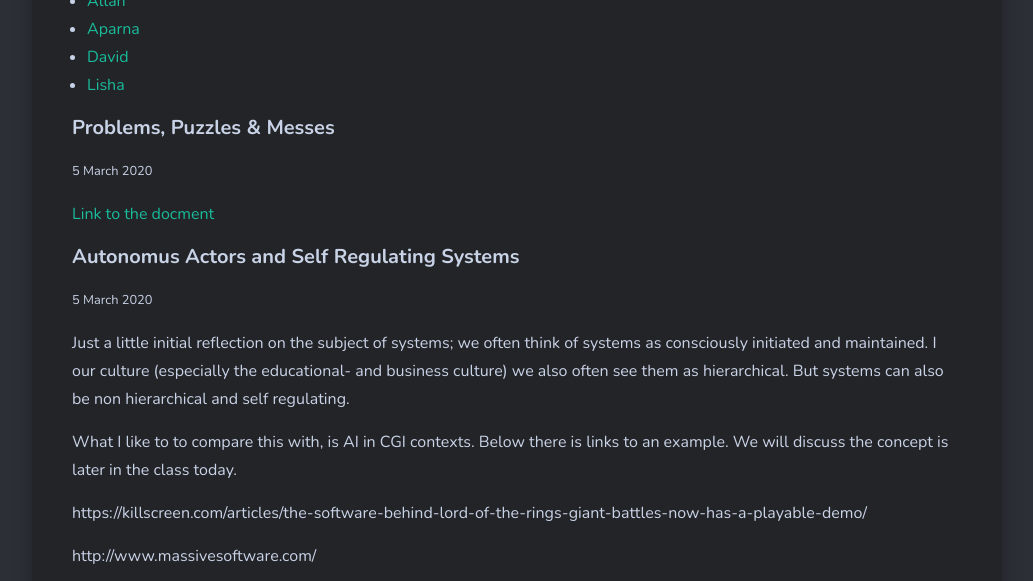
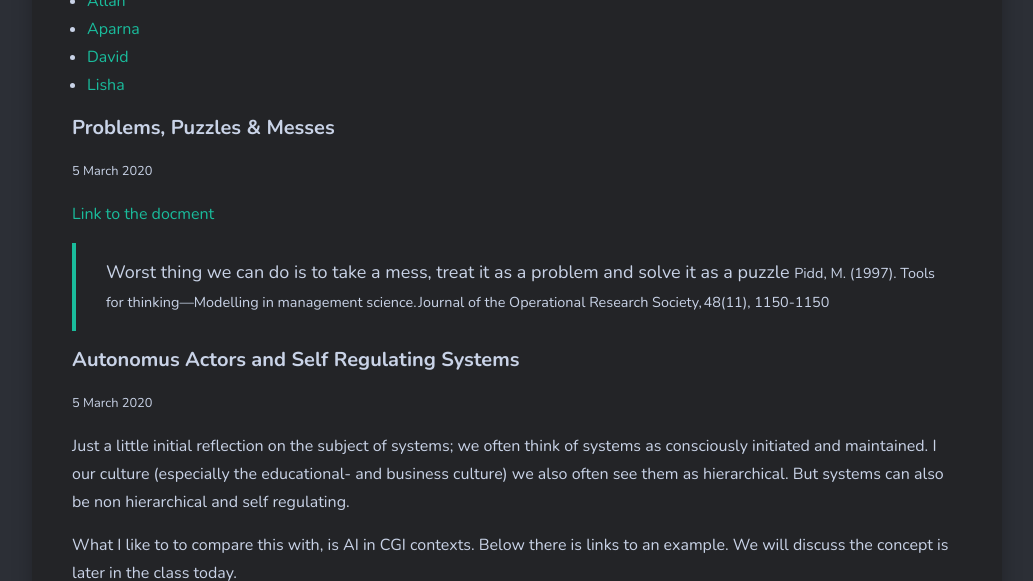
Before and after one commit to larsoliverdam/nmit, a Jekyll site: the page built from _pages/SYD701.md, in a window 1280 px wide and 900 px high, scrolled down 968 px, cut to the strip 0-581 px from the top of the window. Shown: the whole strip, without its empty margins (123-1156 px from the left). Built offline with Jekyll 4.4.1, drawn with Linux system fonts in a browser that asks for light colours; nearby versions of some CDN libraries; comment, search, counter and statistics services are not loaded.

Commit message:
SYD Update for week 2

```diff
--- a/_pages/SYD701.md
+++ b/_pages/SYD701.md
@@ -17,6 +17,10 @@ image: matrix.jpg
 <small>5 March 2020</small>
 
 [Link to the docment](https://livenmitac-my.sharepoint.com/:w:/g/personal/lars_dam_nmit_ac_nz/ESOkPmgv-X9NrQQUPTKOWwwBpFmefR2dYSVuAe5sUtj3vw?e=59adQu)
+
+> Worst thing we can do is to take a mess,
+> treat it as a problem and solve it as a puzzle
+<small>Pidd, M. (1997). Tools for thinking—Modelling in management science. Journal of the Operational Research Society, 48(11), 1150-1150</small>
 
 #### Autonomus Actors and Self Regulating Systems
 <small>5 March 2020</small>
```
